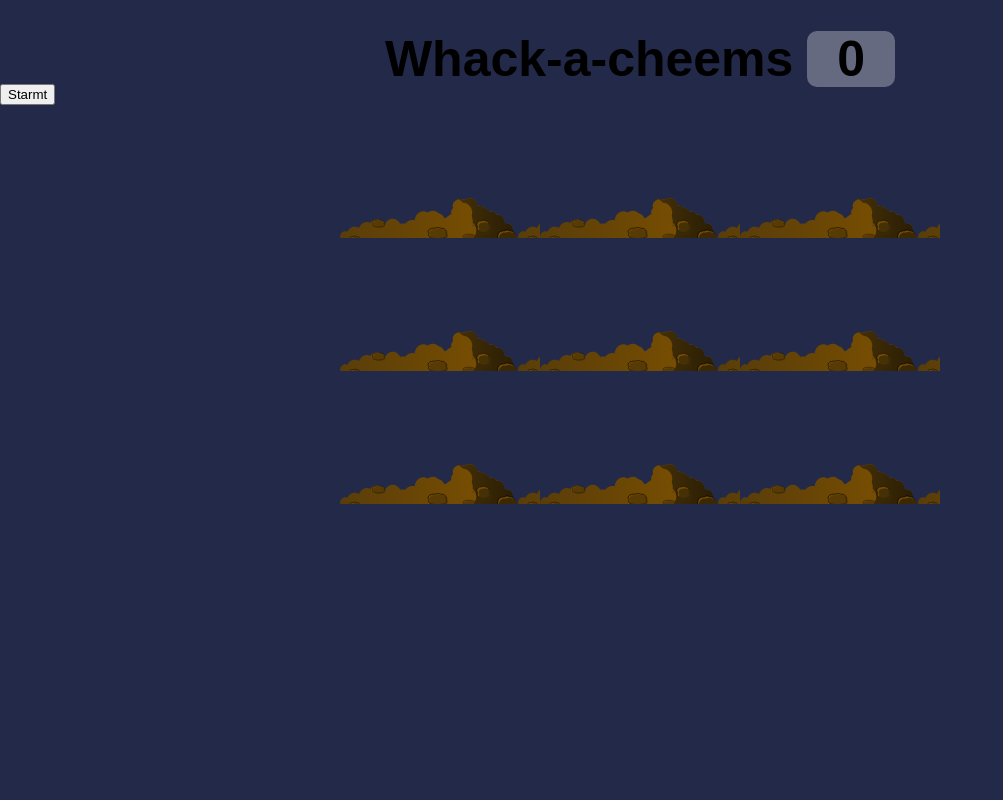
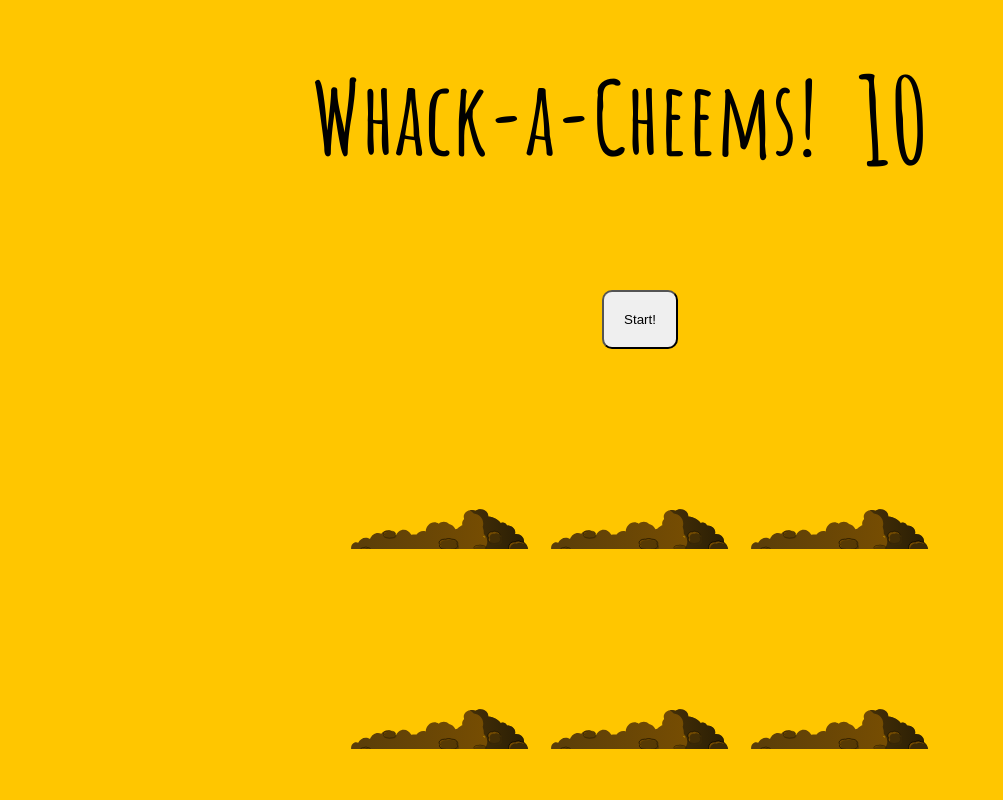
Before and after one commit to I-polusta/animation, a plain HTML site: page index.html in a window 1280 px wide. Shown: the whole page, without its empty margins (0-1003 px from the left). Drawn offline with Linux system fonts and the light colour scheme.

Commit message:
adding styling to header and other javascript functions

```diff
--- a/CSS/style.css
+++ b/CSS/style.css
@@ -1,25 +1,49 @@
 html {
   box-sizing: border-box;
   font-size: 10px;
-  background: #232a49;
+  background: #ffc600;
+}
+
+*,
+*:before,
+*:after {
+  box-sizing: inherit;
 }
 
 body {
   padding: 0;
   margin: 0;
-  font-family: Arial, Helvetica, sans-serif;
+  font-family: "Amatic SC", cursive;
 }
+
 h1 {
   text-align: center;
-  font-size: 5rem;
+  font-size: 10rem;
   line-height: 1;
   margin-bottom: 0;
 }
+.header {
+  display: flex;
+  flex-wrap: wrap;
+  justify-content: center;
+}
 
-.points {
-  background: rgba(255, 255, 255, 0.3);
-  padding: 0 3rem;
+.point {
+  color: black;
+
+  width: 150px;
+  font-size: 12rem;
+  padding: 40px;
   line-height: 1;
+  height: 150px;
+  margin-top: 20px;
+  border-radius: 1rem;
+}
+button {
+  display: block;
+  margin: auto;
+  align-items: center;
+  padding: 20px;
   border-radius: 1rem;
 }
 
@@ -39,7 +63,7 @@ h1 {
 
 .pit:after {
   display: block;
-  background: url(/assets/dirt.svg);
+  background: url(/assets/dirt.svg) bottom center no-repeat;
   background-size: contain;
   content: "";
   width: 100%;
@@ -48,6 +72,7 @@ h1 {
   z-index: 2;
   bottom: -30px;
 }
+
 .cheem {
   background: url(/assets/pngaaa.com-4467264.png) bottom center no-repeat;
   background-size: 60%;
@@ -57,6 +82,19 @@ h1 {
   height: 100%;
   transition: all 0.4s;
 }
+
 .pit.up .cheem {
   top: 0;
 }
+
+span {
+  opacity: 0;
+  transition: all 0.8s ease;
+  transform: translateY(50px);
+  display: inline-block;
+}
+
+span.fade {
+  opacity: 1;
+  transform: translateY(0px);
+}
--- a/index.html
+++ b/index.html
@@ -2,22 +2,20 @@
 <html lang="en">
   <head>
     <meta charset="UTF-8" />
-    <meta http-equiv="X-UA-Compatible" content="IE=edge" />
-    <meta name="viewport" content="width=device-width, initial-scale=1.0" />
-    <title>Whack a Cheems!!</title>
+    <title>Whack A Cheems!</title>
     <link
       href="https://fonts.googleapis.com/css?family=Amatic+SC:400,700"
       rel="stylesheet"
       type="text/css"
     />
-    <!-- <link rel="stylesheet" href="../animation/CSS/style.css" />
-    <script src="../animation/JS/game.js"></script> -->
     <link rel="stylesheet" href="/CSS/style.css" />
-    <!-- <script src="/JS/game.js"></script> -->
   </head>
   <body>
-    <h1>Whack-a-cheems <span class="points">0</span></h1>
-    <button onclick="start()">Starmt</button>
+    <div class="header">
+      <h1 class="fancy">Whack-a-Cheems!</h1>
+      <h3 class="point">10</h3>
+    </div>
+    <button onClick="Game()">Start!</button>
 
     <div class="container">
       <div class="pit pit1">
@@ -38,63 +36,81 @@
       <div class="pit pit6">
         <div class="cheem"></div>
       </div>
-      <div class="pit pit7">
-        <div class="cheem"></div>
-      </div>
-      <div class="pit pit8">
-        <div class="cheem"></div>
-      </div>
-      <div class="pit pit9">
-        <div class="cheem"></div>
-      </div>
     </div>
-    <!-- <script src="/JS/game.js"></script> -->
+
     <script>
+      const text = document.querySelector(".fancy");
+      const strText = text.textContent;
+      console.log(strText);
+      const splitText = strText.split("");
+      text.textContent = "";
+
+      for (let i = 0; i < splitText.length; i++) {
+        text.innerHTML += "<span>" + splitText[i] + "</span>";
+      }
+
+      let char = 0;
+      let timer = setInterval(onTick, 50);
+      function onTick() {
+        const span = text.querySelectorAll("span")[char];
+        span.classList.add("fade");
+        char++;
+        if (char === splitText.length) {
+          complete();
+          return;
+        }
+      }
+      function complete() {
+        clearInterval(timer);
+        timer = null;
+      }
+
       const pits = document.querySelectorAll(".pit");
-      const pointstable = document.querySelectorAll(".points");
+      const pointstable = document.querySelector(".point");
       const cheems = document.querySelectorAll(".cheem");
-      let flag;
-      let time_end = false;
-      let score = 0;
+      let endpit;
+      let timeUp = false;
+      let count = 0;
 
-      function rand__Time(lower, upper) {
-        return Math.round(Math.random() * (upper - lower) + lower);
+      function rand__Time(min, max) {
+        return Math.round(Math.random() * (max - min) + min);
       }
 
       function rand__pits(pits) {
-        const count = Math.floor(Math.random() * pits.length);
-        const select_pit = pits[count];
-        if (select_pit === flag) {
-          console.log("same as last");
+        const take = Math.floor(Math.random() * pits.length);
+        const pit = pits[take];
+        if (pit === endpit) {
+          console.log("thats the same one");
           return rand__pits(pits);
         }
-
-        flag = select_pit;
-        return select_pit;
+        endtpit = pit;
+        return pit;
       }
 
-      function move_up() {
+      function bounce() {
         const time = rand__Time(200, 1000);
-        const select_pit = rand__pits(pits);
-        select_pit.classList.add("up");
+        const pit = rand__pits(pits);
+        pit.classList.add("up");
         setTimeout(() => {
-          select_pit.classList.remove("up");
-
-          if (!time_end) move_up();
+          pit.classList.remove("up");
+          if (!timeUp) bounce();
         }, time);
       }
-      function start() {
+
+      function Game() {
         pointstable.textContent = 0;
-        time_end = false;
-        score = 0;
-        move_up();
-        setTimeout(() => (time_end = true), 10000);
+        timeUp = false;
+        count = 0;
+        bounce();
+        setTimeout(() => (timeUp = true), 100000000000);
       }
+
       function hit() {
-        score++;
+        count++;
         this.classList.remove("up");
-        pointstable.textContent = score;
+        pointstable.textContent = count;
       }
+
       cheems.forEach((cheem) => cheem.addEventListener("click", hit));
     </script>
   </body>
```
Also changed, not shown: assets/1.jpg (added), assets/2.jpg (added), assets/3.jpg (added).
